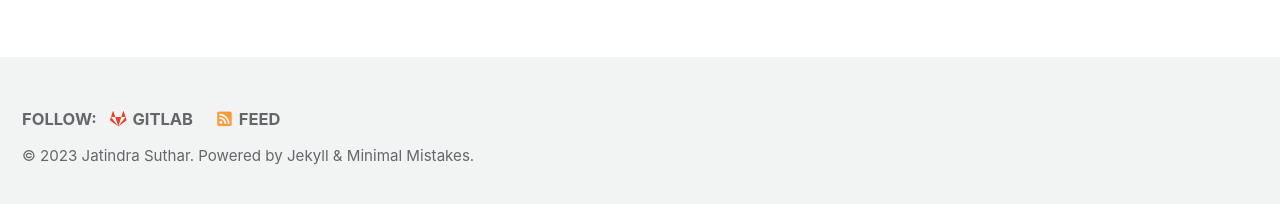
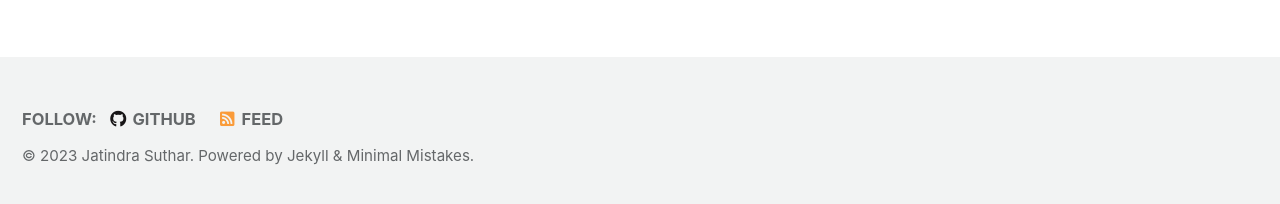
Before and after one commit to jatindra-suthar/jatindra-suthar.github.io, a Jekyll site: the page built from index.html, in a window 1280 px wide and 1103 px high. Shown: the part 892-1096 px from the top of the window. Built offline with Jekyll 4.4.1, drawn with Linux system fonts in a browser that asks for light colours; cached includes are drawn as plain includes; the list of posts is cut into pages by our own code.

Commit message:
Update _config.yml

```diff
--- a/_config.yml
+++ b/_config.yml
@@ -140,10 +140,10 @@ footer:
       # url:
     - label: "GitHub"
       icon: "fab fa-fw fa-github"
-      # url:
+      url: "https://github.com/jatindra-suthar"
     - label: "GitLab"
       icon: "fab fa-fw fa-gitlab"
-      url: "https://github.com/jatindra-suthar"
+      # url:
     - label: "Bitbucket"
       icon: "fab fa-fw fa-bitbucket"
       # url:
```
